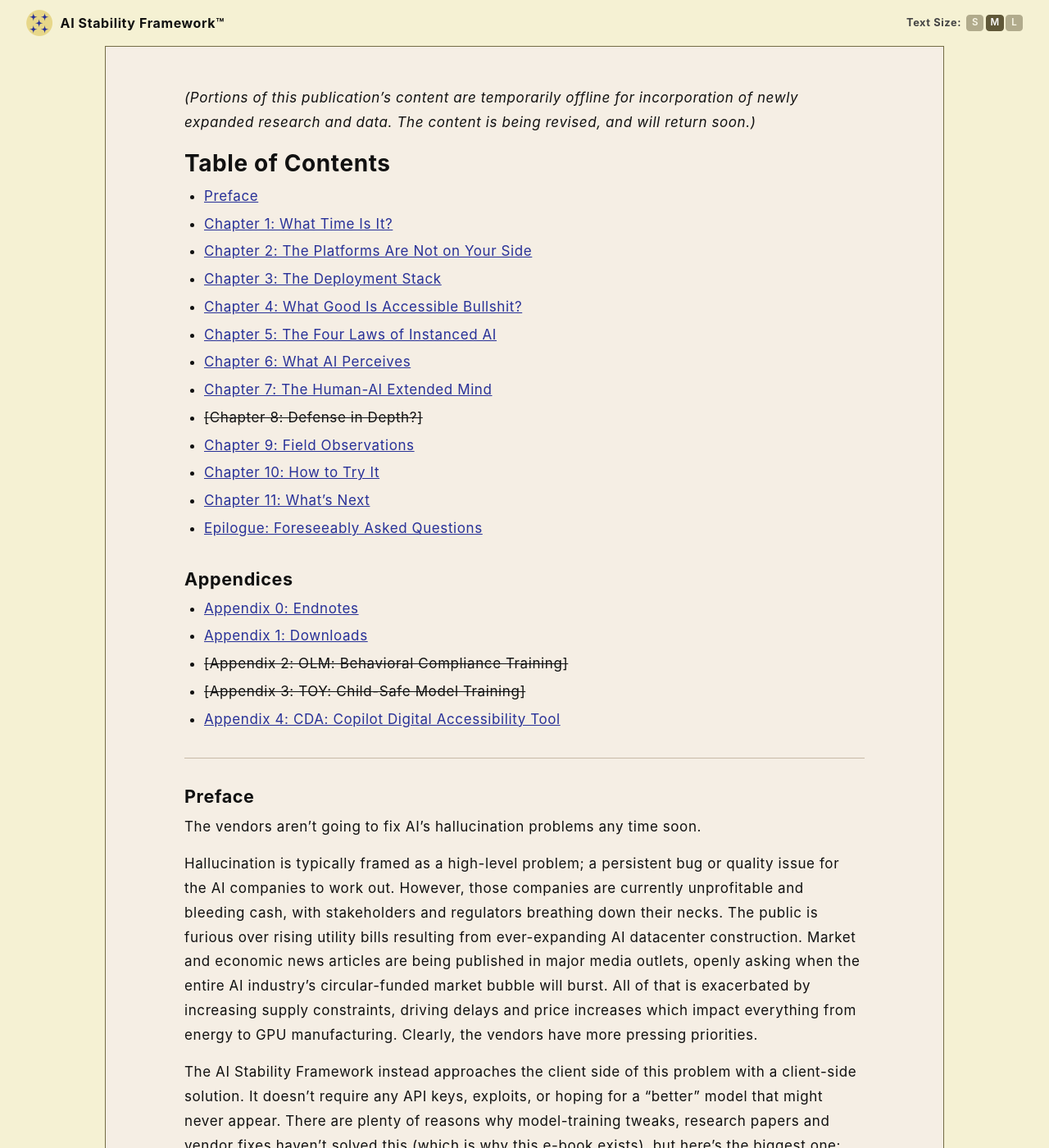
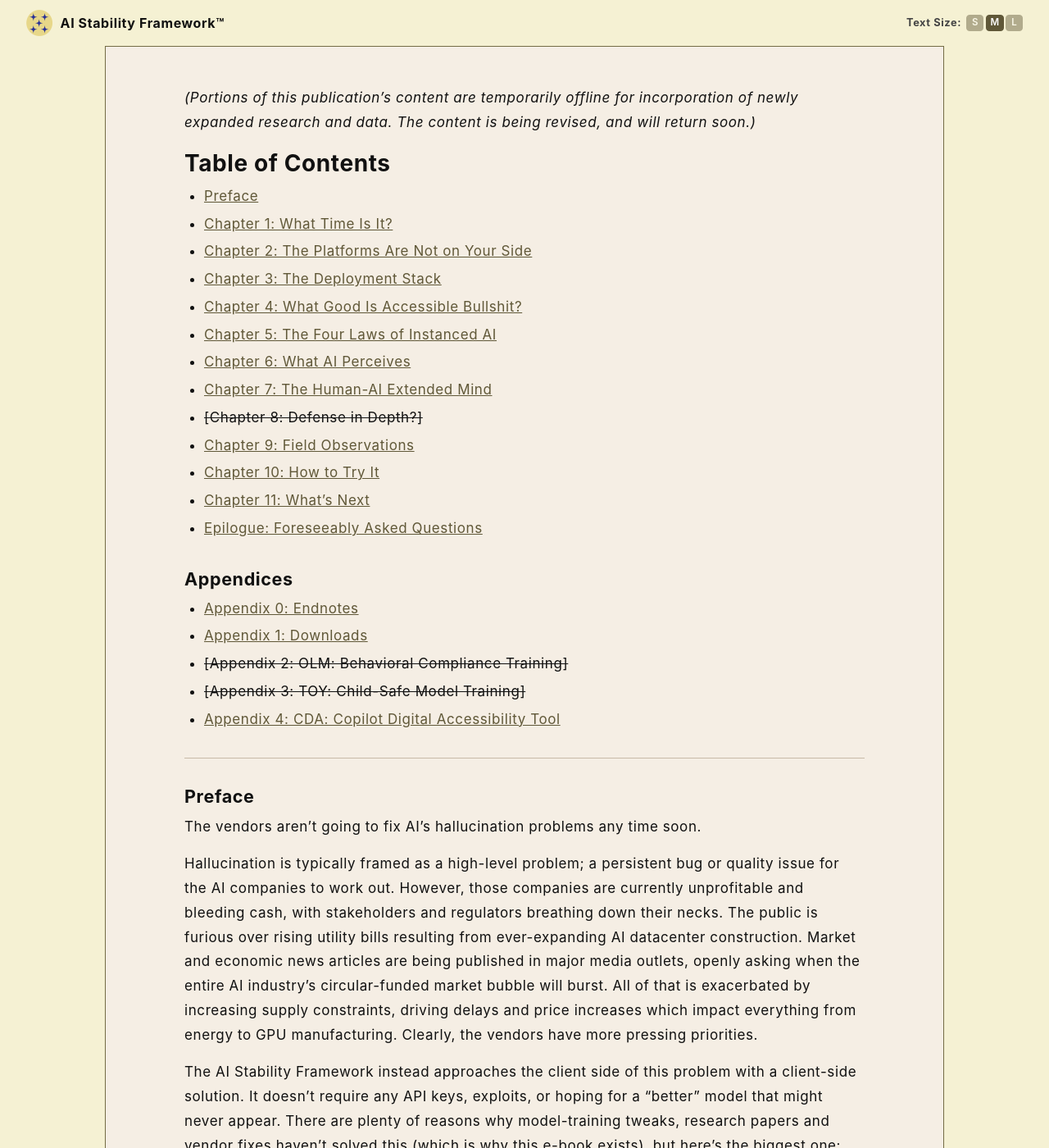
Before and after one commit to rojaslen/AISF-WEB, a Jekyll site: the page built from index.md, in a window 1280 px wide and 1400 px high. Shown: the whole window at 82% size. Built offline with Jekyll 4.4.1, drawn with Linux system fonts in a browser that asks for light colours; some web fonts are replaced.

Commit message:
Update style.css

```diff
--- a/assets/css/style.css
+++ b/assets/css/style.css
@@ -24,9 +24,9 @@
   --color-rule:         #C8BAA8;
   --color-code-bg:      #EDE5D8;
   --color-muted:        #444444;
-  --color-link:         #283198;   /* TM Navy */
-  --color-link-visited: #1A2470;   /* Dark Navy -- visited */
-  --color-link-hover:   #605838;   /* Harvest Gold -- matches brand hover */
+  --color-link:         #605838;         /* Harvest Gold -- active button */
+  --color-link-visited: rgba(96, 88, 56, 0.45);   /* Harvest Gold @ 45% -- inactive button */
+  --color-link-hover:   #746C44;         /* Antique Gold -- button hover */
   --font-body:          "Inter", system-ui, -apple-system, sans-serif;
   --font-mono:          'Courier New', Courier, monospace;
   --color-alert-bg:     #FDF8E6;
@@ -47,9 +47,9 @@
     --color-rule:         transparent;
     --color-code-bg:      #0D1033;   /* functional surface -- not a brand color */
     --color-muted:        #C0BDB9;
-    --color-link:         #E7D789;   /* Pale Gold */
-    --color-link-visited: #A07840;   /* Amber Gold ~4.8:1 on Midnight Blue */
-    --color-link-hover:   #FFF8E0;   /* near-white gold -- clearly above Pale Gold base */
+    --color-link:         #605838;         /* Harvest Gold -- active button */
+    --color-link-visited: rgba(96, 88, 56, 0.45);   /* Harvest Gold @ 45% -- inactive button */
+    --color-link-hover:   #746C44;         /* Antique Gold -- button hover */
     --color-alert-bg:     #1A1400;
     --color-alert-border: #746C44;
     --color-btn-hover:    #746C44;
```
